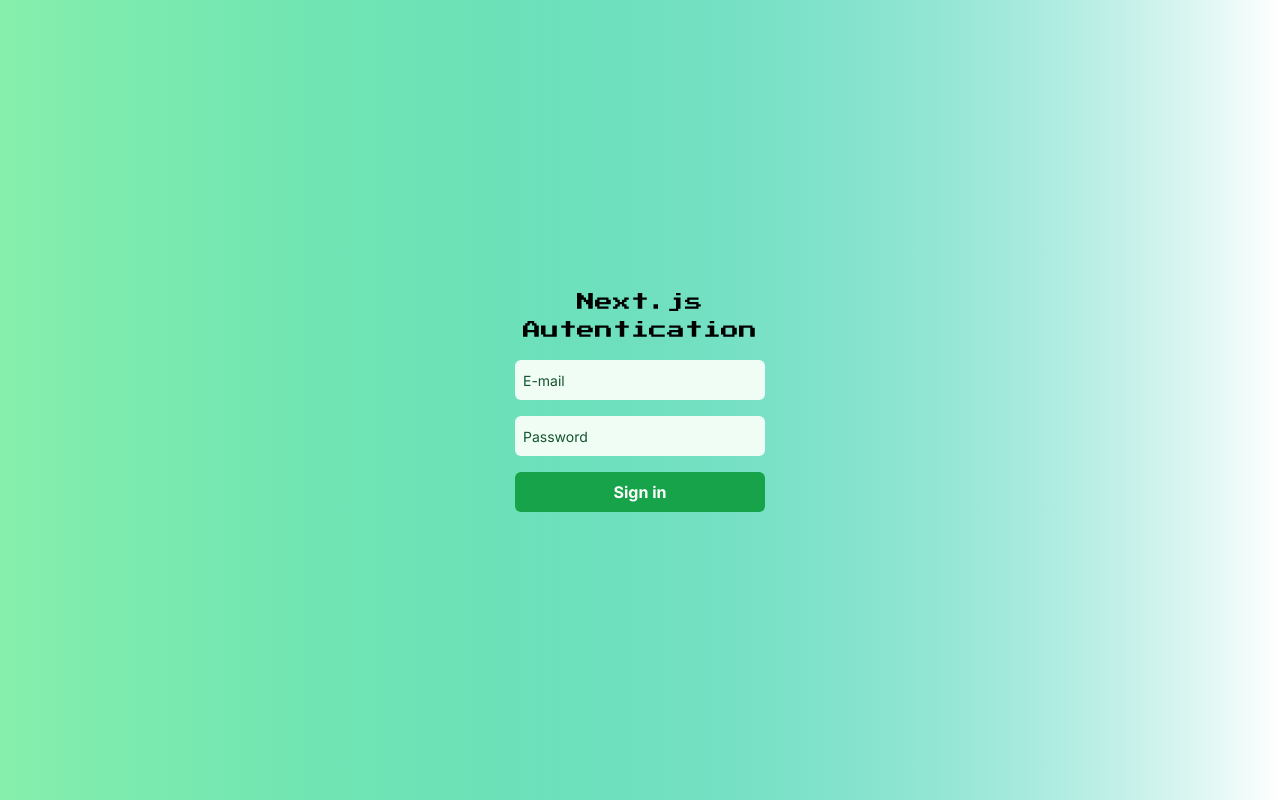
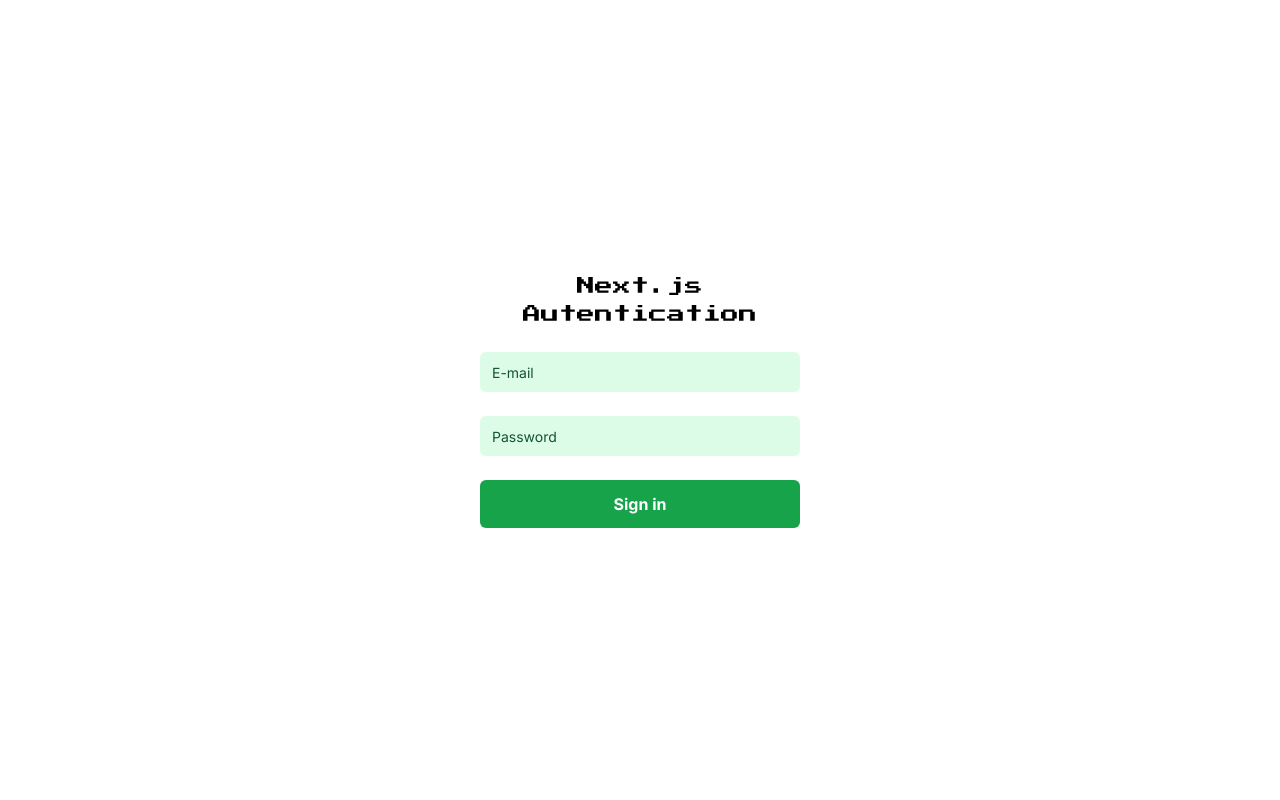
Before and after one commit to MarcosSantosDev/NextAuth, a Next.js app: page /signIn in a window 1280 px wide. Built offline with nearby package versions, Linux system fonts and the light colour scheme.

Commit message:
styles: custom styles

```diff
--- a/src/common/components/Header.tsx
+++ b/src/common/components/Header.tsx
@@ -7,8 +7,8 @@
 
   if (authContext && authContext.isAuthenticated) {
     return (
-      <header className="max-w-full w-screen h-20 px-4 flex justify-between items-center border-b-2 border-b-blue-200">
-        <h4 className="text-sm whitespace-nowrap font-normal font-pressStart2P">
+      <header className="h-20 px-4 flex justify-between items-center border-b-2 border-b-green-100">
+        <h4 className="text-sm font-normal font-pressStart2P">
           Next.js Authentication
         </h4>
 
--- a/src/common/styles/globals.css
+++ b/src/common/styles/globals.css
@@ -5,9 +5,4 @@
 html,
 body {
   font-family: var(--font-inter);
-  background: linear-gradient(
-    to right,
-    rgba(34, 193, 195, 1),
-    rgba(0, 0, 0, 0)
-  );
 }
--- /dev/null
+++ b/src/common/templates/Container.tsx
@@ -0,0 +1,7 @@
+import * as React from "react";
+
+const Container = ({ children }: React.PropsWithChildren<unknown>) => {
+  return <div className="max-w-full max-h-full">{children}</div>;
+};
+
+export default Container;
--- /dev/null
+++ b/src/common/templates/Main.tsx
@@ -0,0 +1,7 @@
+import * as React from "react";
+
+const Main = ({ children }: React.PropsWithChildren<unknown>) => {
+  return <main>{children}</main>;
+};
+
+export default Main;
--- /dev/null
+++ b/src/common/templates/index.ts
@@ -0,0 +1,2 @@
+export { default as Container } from './Container'
+export { default as Main } from './Main'
--- a/src/pages/_app.tsx
+++ b/src/pages/_app.tsx
@@ -5,6 +5,7 @@
 import "@/common/styles/globals.css";
 import { AuthProvider } from "@/common/context";
 import Header from "@/common/components/Header";
+import { Container, Main } from "@/common/templates";
 
 const inter = Inter({
   subsets: ["latin"],
@@ -21,8 +22,10 @@
   return (
     <>
       <Head>
-        <meta charSet="utf-8" />
+        <title>Next.js Autentication</title>
+        <meta name="description" content="Generated by create next app" />
         <meta name="viewport" content="width=device-width, initial-scale=1" />
+        <link rel="icon" href="/favicon.ico" />
       </Head>
       <style jsx global>
         {`
@@ -32,15 +35,15 @@
           }
         `}
       </style>
-      <div className="max-w-full max-h-full h-screen bg-transparent">
+      <Container>
         <AuthProvider>
           <Header />
 
-          <main className="w-full h-full">
+          <Main>
             <Component {...pageProps} />
-          </main>
+          </Main>
         </AuthProvider>
-      </div>
+      </Container>
     </>
   );
 }
--- a/src/pages/home.tsx
+++ b/src/pages/home.tsx
@@ -12,20 +12,14 @@
 
 export default function Home({ user }: HomeProps) {
   return (
-    <>
-      <Head>
-        <title>Next.js Authentication</title>
-        <meta name="description" content="Generated by create next app" />
-        <meta name="viewport" content="width=device-width, initial-scale=1" />
-        <link rel="icon" href="/favicon.ico" />
-      </Head>
-      <div className="w-full h-full grid justify-center">
-        <div className="grid gap-4 justify-center content-center text-center">
-          <h2 className="text-lg font-normal font-pressStart2P">
-            Welcome to home page
-          </h2>
+    <div className="w-full h-screen flex justify-center items-center">
+      <div className="grid justify-center content-center gap-4 text-center">
+        <h2 className="text-lg font-normal font-pressStart2P">
+          Welcome to home page
+        </h2>
+        <div className="flex justify-center content-center gap-4">
           <Can permissions={["metrics.list"]}>
-            <div className="p-4 bg-transparent border-2 border-black rounded-xl">
+            <div className="w-80 p-4 border-2 shadow-sm rounded-md">
               <h6 className="text-lg font-bold">Metrics</h6>
               <ul>
                 <li>Metric 01</li>
@@ -33,8 +27,9 @@
               </ul>
             </div>
           </Can>
+
           <Can permissions={["users.list"]}>
-            <div className="p-4 bg-transparent border-2 border-black rounded-xl">
+            <div className="w-80 p-4 border-2 shadow-sm rounded-md">
               <h6 className="text-lg font-bold">User List</h6>
               <ul>
                 <li>User 01</li>
@@ -44,7 +39,7 @@
           </Can>
         </div>
       </div>
-    </>
+    </div>
   );
 }
 
--- a/src/pages/metrics.tsx
+++ b/src/pages/metrics.tsx
@@ -2,8 +2,8 @@
 
 export default function Metrics() {
   return (
-    <div className="h-full flex justify-center items-center">
-        <div className="grid justify-center items-center gap-4">
+    <div className="w-full h-screen grid grid-cols-3 grid-rows-1 justify-center items-center">
+      <div className="col-start-2 col-end-3 flex flex-col gap-4 text-center">
         <h2 className="text-lg font-normal font-pressStart2P">
         Welcome to Metrics Page
         </h2>
--- a/src/pages/signIn.tsx
+++ b/src/pages/signIn.tsx
@@ -27,24 +27,16 @@
   };
 
   return (
-    <>
-      <Head>
-        <title>Next.js Autentication</title>
-        <meta name="description" content="Generated by create next app" />
-        <meta name="viewport" content="width=device-width, initial-scale=1" />
-        <link rel="icon" href="/favicon.ico" />
-      </Head>
-      <main className="h-screen bg-gradient-to-r from-green-300">
-        <div className="w-full h-full flex justify-center items-center">
-          <form onSubmit={handleSubmit}>
-            <div className="w-auto grid grid-cols-1 gap-4 justify-center items-center text-center">
-              <h2 className="text-lg font-normal font-pressStart2P">
+    <div className="w-full h-screen flex justify-center items-center">
+      <form onSubmit={handleSubmit} className="contents">
+        <div className="w-80 flex flex-col gap-6 justify-center items-center text-center">
+          <h2 className="w-full text-lg font-normal font-pressStart2P">
             Next.js <br />
             Autentication
           </h2>
 
           <input
-                className="h-10 px-2 text-black text-base bg-green-50 placeholder:text-sm placeholder:text-green-900 rounded-md outline-none"
+            className="w-full h-10 indent-3 text-black text-base bg-green-100 placeholder:text-sm placeholder:text-green-900 rounded-md outline-none"
             type="email"
             id="email"
             name="email"
@@ -55,7 +47,7 @@
           />
 
           <input
-                className="h-10 px-2 text-black text-base bg-green-50 placeholder:text-sm placeholder:text-green-900 rounded-md outline-none"
+            className="w-full h-10 indent-3 text-black text-base bg-green-100 placeholder:text-sm placeholder:text-green-900 rounded-md outline-none"
             id="password"
             type="password"
             name="password"
@@ -66,15 +58,13 @@
           />
           <button
             type="submit"
-                className="p-2 text-white font-bold bg-green-600 hover:bg-green-800 rounded-md transition-colors duration-500"
+            className="w-full py-3 text-white font-bold bg-green-600 hover:bg-green-800 rounded-md transition-colors duration-500"
           >
             Sign in
           </button>
         </div>
       </form>
     </div>
-      </main>
-    </>
   );
 };
 
--- a/tailwind.config.js
+++ b/tailwind.config.js
@@ -6,9 +6,6 @@
       'inter': ['var(--font-inter)', 'Helvetica', 'Arial', 'sans-serif'],
       'pressStart2P': ['var(--font-pressStart2P)', 'Helvetica', 'Arial', 'sans-serif'],
     },
-    // backgroundColor: {
-    //   'bg-green-gradient': 'linear-gradient(0deg, rgba(34, 193, 195, 1) 0%, rgba(45, 253, 107, 0.773546918767507) 100%)',
-    // },
     extend: {
     },
   },
```
Lines whose indentation alone changed are shown as unchanged.
